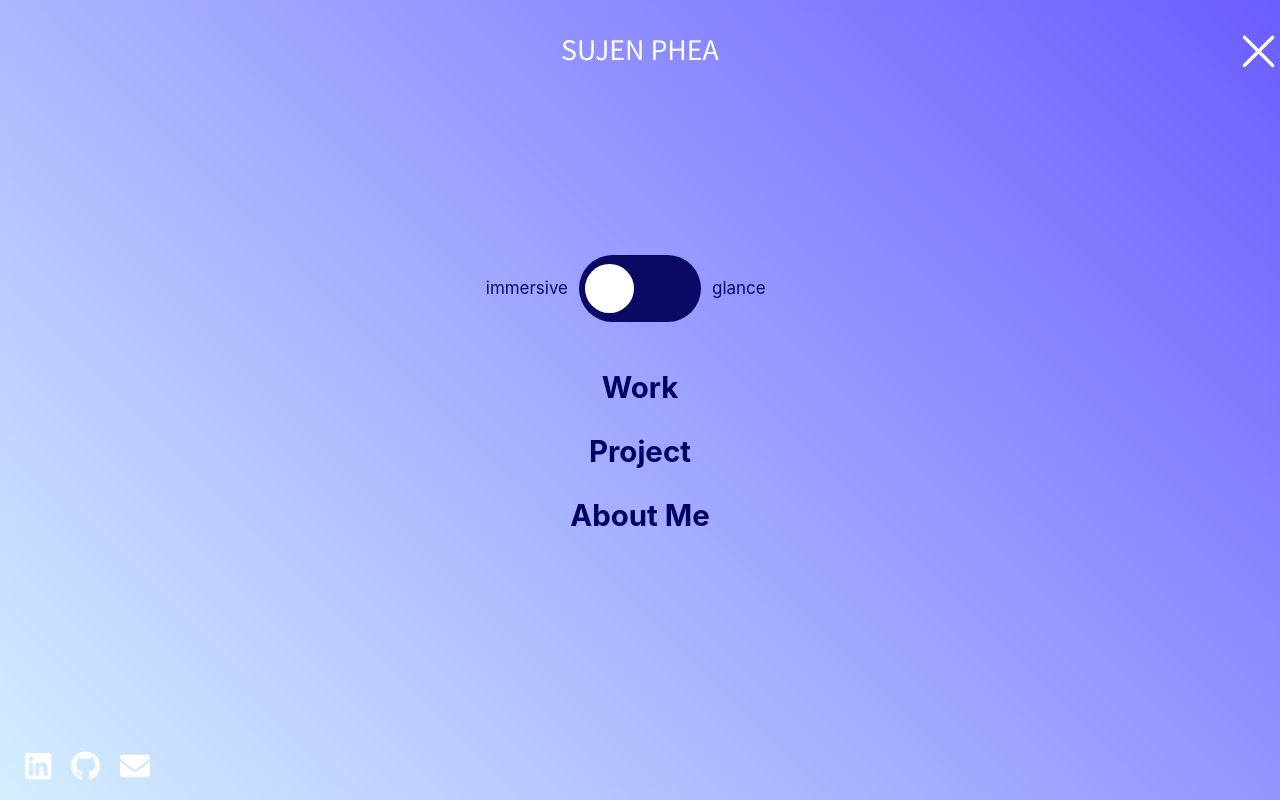
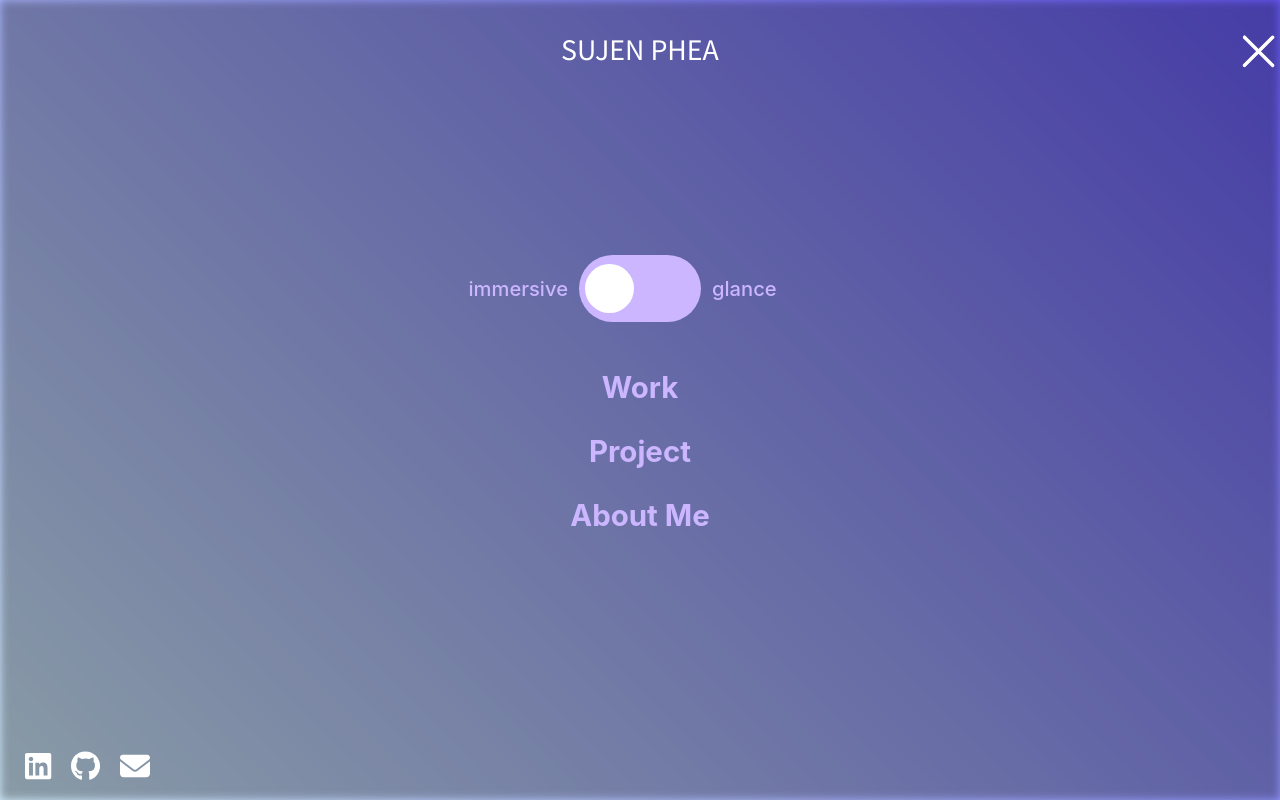
Before and after one commit to Sujenphea/portfolio-2022, a Next.js app: page / in a window 1280 px wide. Both pictures are taken after a click on the element 1258 px from the left and 50 px from the top of the page. Built offline with nearby package versions, Linux system fonts and the light colour scheme; no server answers.

Commit message:
fix: menu colors

```diff
--- a/components/Menu.tsx
+++ b/components/Menu.tsx
@@ -78,7 +78,7 @@ const Menu = (props: {
         rightText="glance"
         handleToggle={handleToggle}
         value={props.projectView === ProjectViewType.Glance}
-        untoggledColor="rgb(10, 10, 100)"
+        untoggledColor="rgb(203, 182, 255)"
         toggledColor="rgb(255, 255, 255)"
       />
       <div css={styles.categoriesStyle}>
--- a/components/ToggleButton.tsx
+++ b/components/ToggleButton.tsx
@@ -92,25 +92,23 @@ const ToggleButton = (props: {
   }
 
   const textCss = {
-    leftText: css`
+    text: css`
       position: absolute;
-      right: 100%;
       top: 50%;
-      transform: translateY(-50%);
 
       color: ${isToggled ? props.toggledColor : props.untoggledColor};
+
       font-size: 14px;
-      font-size: calc(60% + 0.2vw + 0.6vh);
+      font-size: calc(80% + 0.2vw + 0.6vh);
+      font-weight: 500;
+    `,
+    leftText: css`
+      right: 100%;
+      transform: translateY(-50%);
     `,
     rightText: css`
-      position: absolute;
       left: 100%;
-      top: 50%;
       transform: translateY(-50%);
-
-      color: ${isToggled ? props.toggledColor : props.untoggledColor};
-      font-size: 14px;
-      font-size: calc(60% + 0.2vw + 0.6vh);
     `,
   }
 
@@ -124,7 +122,7 @@ const ToggleButton = (props: {
         alignItems: 'center',
       }}
     >
-      <div css={textCss.leftText}>{props.leftText}</div>
+      <div css={[textCss.text, textCss.leftText]}>{props.leftText}</div>
 
       <input
         type="checkbox"
@@ -143,7 +141,7 @@ const ToggleButton = (props: {
         </div>
       </label>
 
-      <div css={textCss.rightText}>{props.rightText}</div>
+      <div css={[textCss.text, textCss.rightText]}>{props.rightText}</div>
     </div>
   )
 }
--- a/pages/index.tsx
+++ b/pages/index.tsx
@@ -171,8 +171,8 @@ export default function Home() {
         : `linear-gradient(45deg, rgb(54, 61, 65) 0%, rgb(8, 3, 55) 100%)`};
     `,
     menu: css`
-      color: ${projectView === 0 ? `rgb(0, 0, 100)` : `white`};
-      backdrop-filter: blur(5px);
+      color: ${projectView === 0 ? `rgb(203, 182, 255)` : `white`};
+      backdrop-filter: blur(5px) brightness(65%);
     `,
     project: css`
       backdrop-filter: blur(3px) brightness(80%);
```
